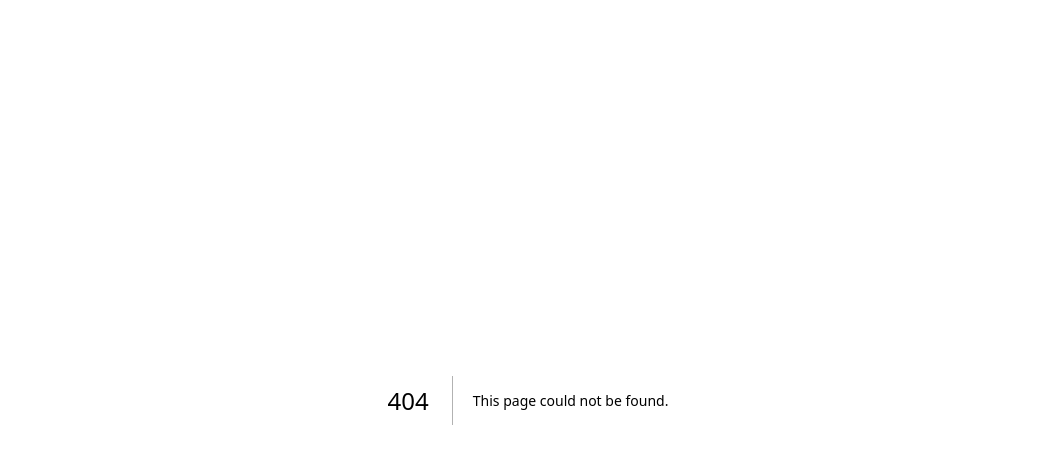
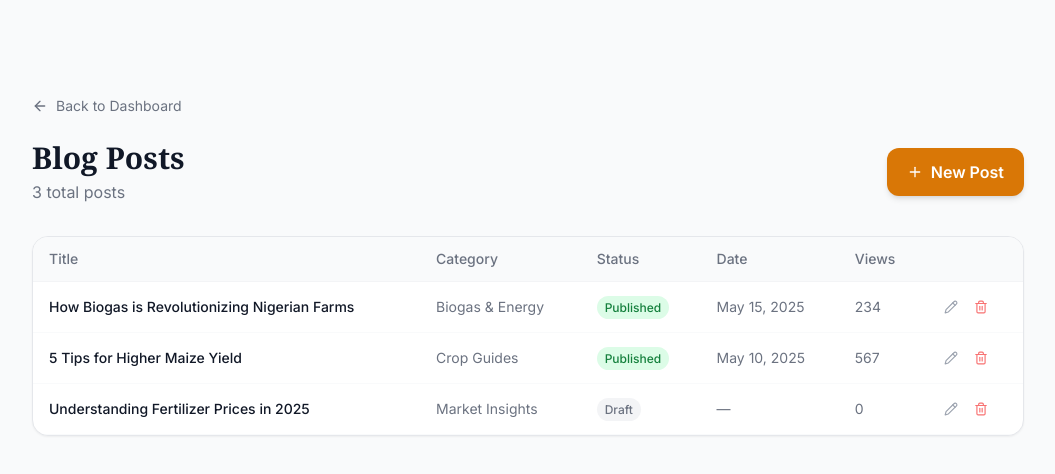
Before and after one commit to marvelmikel5625-hub/Farmbridge, a Next.js app: page /admin/blog in a window 1280 px wide. Before the commit this address had no page. Shown: the top 474 px of the page, without its empty margins (112-1167 px from the left). Built offline with nearby package versions, Linux system fonts and the light colour scheme; a web font is replaced by a local one.

Commit message:
Create BlogAdminPage component for managing posts

```diff
--- /dev/null
+++ b/app/admin/blog/page.tsx
@@ -0,0 +1,69 @@
+'use client';
+
+import { useState } from 'react';
+import Link from 'next/link';
+import { ArrowLeft, Plus, Pencil, Trash2 } from 'lucide-react';
+
+const posts = [
+  { title: 'How Biogas is Revolutionizing Nigerian Farms', category: 'Biogas & Energy', status: 'Published', date: 'May 15, 2025', views: 234 },
+  { title: '5 Tips for Higher Maize Yield', category: 'Crop Guides', status: 'Published', date: 'May 10, 2025', views: 567 },
+  { title: 'Understanding Fertilizer Prices in 2025', category: 'Market Insights', status: 'Draft', date: '—', views: 0 },
+];
+
+export default function BlogAdminPage() {
+  return (
+    <div className="min-h-screen bg-gray-50 pt-24 pb-16">
+      <div className="max-w-5xl mx-auto px-4">
+
+        <Link href="/admin" className="flex items-center gap-2 text-sm text-gray-500 hover:text-gray-700 mb-6">
+          <ArrowLeft className="w-4 h-4" /> Back to Dashboard
+        </Link>
+
+        <div className="flex items-center justify-between mb-8">
+          <div>
+            <h1 className="text-3xl font-serif font-bold text-gray-900">Blog Posts</h1>
+            <p className="text-gray-500 mt-1">{posts.length} total posts</p>
+          </div>
+          <button className="flex items-center gap-2 bg-amber-600 text-white px-5 py-3 rounded-xl font-semibold hover:bg-amber-700 transition shadow-md">
+            <Plus className="w-4 h-4" /> New Post
+          </button>
+        </div>
+
+        <div className="bg-white rounded-2xl shadow-sm border border-gray-200 overflow-hidden">
+          <table className="w-full text-sm">
+            <thead>
+              <tr className="border-b border-gray-100 bg-gray-50">
+                <th className="text-left py-3 px-4 text-gray-500 font-medium">Title</th>
+                <th className="text-left py-3 px-4 text-gray-500 font-medium">Category</th>
+                <th className="text-left py-3 px-4 text-gray-500 font-medium">Status</th>
+                <th className="text-left py-3 px-4 text-gray-500 font-medium">Date</th>
+                <th className="text-left py-3 px-4 text-gray-500 font-medium">Views</th>
+                <th className="text-left py-3 px-4 text-gray-500 font-medium"></th>
+              </tr>
+            </thead>
+            <tbody>
+              {posts.map((post) => (
+                <tr key={post.title} className="border-b border-gray-50 hover:bg-gray-50">
+                  <td className="py-3 px-4 font-medium text-gray-900">{post.title}</td>
+                  <td className="py-3 px-4 text-gray-500">{post.category}</td>
+                  <td className="py-3 px-4">
+                    <span className={`text-xs px-2 py-1 rounded-full font-medium ${post.status === 'Published' ? 'bg-green-100 text-green-700' : 'bg-gray-100 text-gray-500'}`}>{post.status}</span>
+                  </td>
+                  <td className="py-3 px-4 text-gray-500">{post.date}</td>
+                  <td className="py-3 px-4 text-gray-500">{post.views}</td>
+                  <td className="py-3 px-4">
+                    <div className="flex items-center gap-1">
+                      <button className="p-1.5 hover:bg-gray-200 rounded-lg"><Pencil className="w-3.5 h-3.5 text-gray-400" /></button>
+                      <button className="p-1.5 hover:bg-red-50 rounded-lg"><Trash2 className="w-3.5 h-3.5 text-red-400" /></button>
+                    </div>
+                  </td>
+                </tr>
+              ))}
+            </tbody>
+          </table>
+        </div>
+
+      </div>
+    </div>
+  );
+}
```
